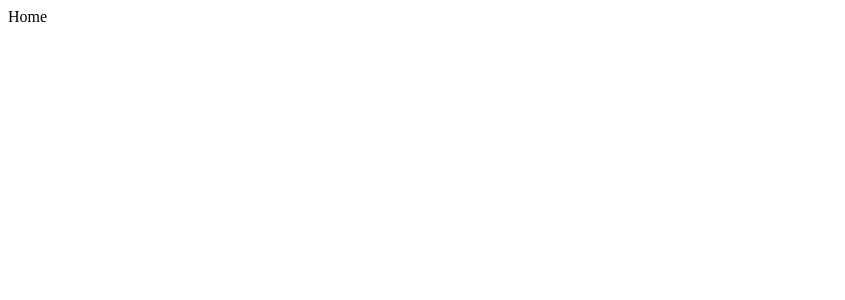
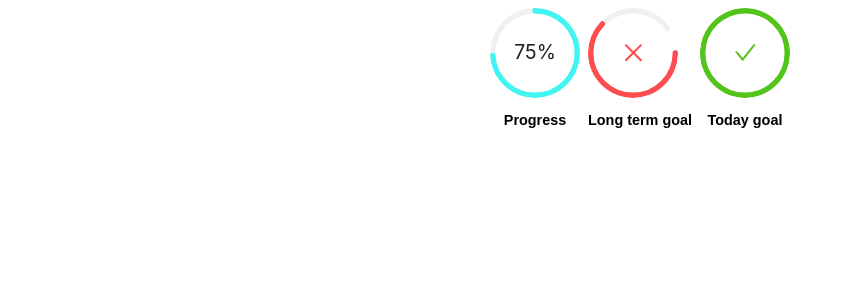
Before and after one commit to Lee-412/VigorSociety, a React (Vite) app: page / in a window 1280 px wide. Shown: the top 300 px of the page, without its empty margins (0-845 px from the left). Built offline with nearby package versions, Linux system fonts and the light colour scheme.

Commit message:
done progress

```diff
--- a/package.json
+++ b/package.json
@@ -10,7 +10,7 @@
     "preview": "vite preview"
   },
   "dependencies": {
-    "antd": "5.8.4",
+    "antd": "^5.15.4",
     "react": "18.2.0",
     "react-dom": "18.2.0",
     "react-router-dom": "6.15.0",
--- a/src/App.tsx
+++ b/src/App.tsx
@@ -1,5 +1,5 @@
 import './App.scss'
-s
+
 
 function App() {
 
--- /dev/null
+++ b/src/TrackingComponents/Tracking.css
@@ -0,0 +1,15 @@
+.tracking {
+    display: flex;
+    align-items: center;
+    justify-content: center;
+
+}
+.progress-container .p1 p,
+.progress-container .p2 p,
+.progress-container .p3 p
+{
+    text-align: center;
+    font-size: 0.9em;
+    font-weight: bold;
+    font-family:  Arial, sans-serif;
+}
--- /dev/null
+++ b/src/TrackingComponents/Tracking_Nutrion.tsx
@@ -0,0 +1,25 @@
+import './Tracking.css'
+import React from 'react';
+import { Flex, Progress } from 'antd';
+
+const TrackingComponent: React.FC = () => (
+   <div className='tracking'>
+    <Flex gap="small" wrap="wrap" className='progress-container'>
+        <div className='p1'>
+            <Progress type="circle" percent={75} size={90} strokeColor={'#42f5f2'} />
+            <p>Progress</p>
+        </div>
+        <div className='p2'>
+            <Progress type="circle" percent={70} status="exception" size={90} gapDegree={36}/>
+            <p>Long term goal</p>
+        </div>
+        <div className='p3'>
+            <Progress type="circle" percent={100} size={90} />
+            <p>Today goal</p>
+        </div>
+    </Flex>
+   </div>
+
+);
+
+export default TrackingComponent;
--- a/src/main.tsx
+++ b/src/main.tsx
@@ -1,30 +1,18 @@
 import ReactDOM from 'react-dom/client'
-import App from './App.tsx'
-import UsersPage from './screens/users.page.tsx';
+import TrackingComponent from './TrackingComponents/Tracking_Nutrion.tsx';
 import {
   createBrowserRouter,
   RouterProvider,
 } from "react-router-dom";
 
-import LayoutAdmin from './components/layout/layout.Admin.tsx';
 import React from 'react';
 
 // router web
 const router = createBrowserRouter([
   {
     path: "/",
-    element: <div>Home</div>,
-    children: [
-      { index: true, element: <div>basic</div> },
-      {
-        path: "page1",
-        element: <div> page 1</div>,
-      },
-      {
-        path: "page2",
-        element: <div>page2</div>,
-      }
-    ]
+    element: <TrackingComponent />,
+
   },
 ]);
 
```
Also changed, not shown: src/TrackingComponents/CaroulselTrack.tsx (added), src/img/health.jpg (added).
